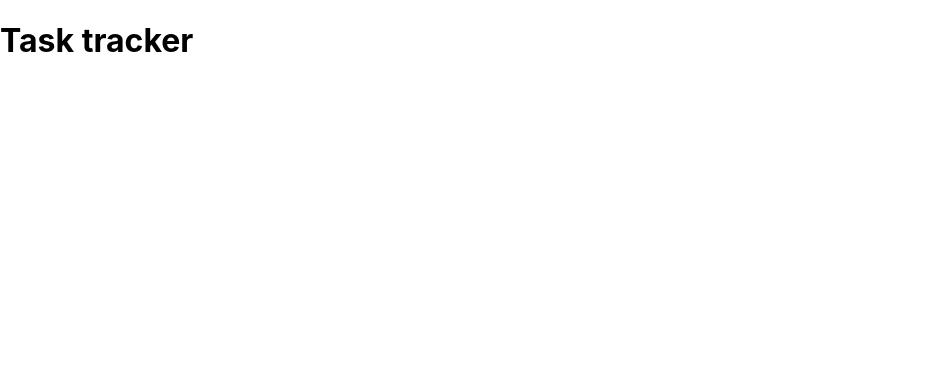
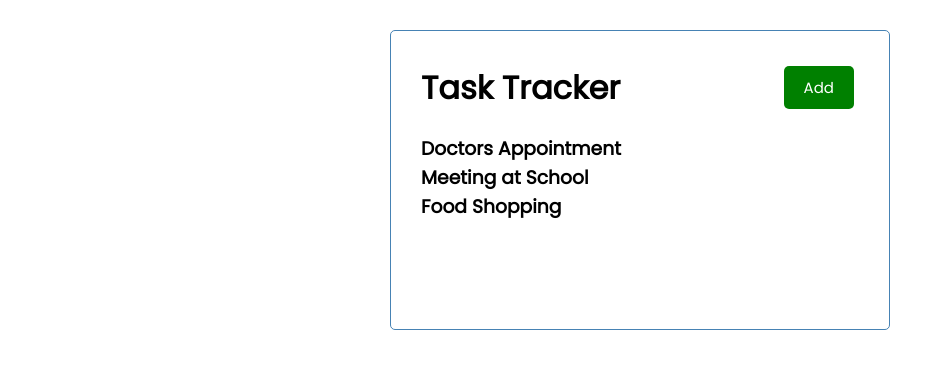
Before and after one commit to Paps254/crash, a React (Create React App) app: page / in a window 1280 px wide. Shown: the top 368 px of the page, without its empty margins (0-952 px from the left). Built offline with nearby package versions, Linux system fonts and the light colour scheme.

Commit message:
first commit

```diff
--- a/src/App.js
+++ b/src/App.js
@@ -1,9 +1,10 @@
 import Header from "./components/Header";
+import Tasks from "./components/Tasks";
 function App() {
-  const name = "Brad";
   return (
     <div className="container">
       <Header />
+      <Tasks />
     </div>
   );
 }
--- /dev/null
+++ b/src/components/Button.js
@@ -0,0 +1,23 @@
+import React from "react";
+import PropTypes from "prop-types";
+
+function Button({ color, text, onClick }) {
+  return (
+    <button
+      onClick={onClick}
+      style={{ backgroundColor: color }}
+      className="btn"
+    >
+      {text}
+    </button>
+  );
+}
+Button.defaultProps = {
+  color: "steelblue",
+};
+Button.propTypes = {
+  text: PropTypes.string,
+  color: PropTypes.string,
+  onClick: PropTypes.func,
+};
+export default Button;
--- a/src/components/Header.js
+++ b/src/components/Header.js
@@ -1,10 +1,20 @@
 import React from "react";
+import PropTypes from "prop-types";
+import Button from "./Button";
 
-const Header = () => {
+const Header = ({ title }) => {
+  const onClick = () => {};
   return (
-    <header>
-      <h1>Task tracker</h1>
+    <header className="header">
+      <h1>{title}</h1>
+      <Button color="green" text="Add" onClick={onClick} />
     </header>
   );
 };
+Header.defaultProps = {
+  title: "Task Tracker",
+};
+Header.propTypes = {
+  title: PropTypes.string.isRequired,
+};
 export default Header;
--- /dev/null
+++ b/src/components/Tasks.js
@@ -0,0 +1,34 @@
+import React from "react";
+import { useState } from "react";
+
+const Tasks = () => {
+  const [tasks, setTasks] = useState([
+    {
+      id: 1,
+      text: "Doctors Appointment",
+      day: "Feb 5th at 2:30pm",
+      reminder: true,
+    },
+    {
+      id: 2,
+      text: "Meeting at School",
+      day: "Feb 6th at 1:30pm",
+      reminder: true,
+    },
+    {
+      id: 3,
+      text: "Food Shopping",
+      day: "Feb 5th at 2:30pm",
+      reminder: false,
+    },
+  ]);
+  return (
+    //setTasks([...tasks,{}])
+    <>
+      {tasks.map((task) => (
+        <h3>{task.text}</h3>
+      ))}
+    </>
+  );
+};
+export default Tasks;
--- a/src/index.css
+++ b/src/index.css
@@ -1,13 +1,112 @@
-body {
+@import url('https://fonts.googleapis.com/css2?family=Poppins:wght@300;400&display=swap');
+
+* {
+  box-sizing: border-box;
   margin: 0;
-  font-family: -apple-system, BlinkMacSystemFont, 'Segoe UI', 'Roboto', 'Oxygen',
-    'Ubuntu', 'Cantarell', 'Fira Sans', 'Droid Sans', 'Helvetica Neue',
-    sans-serif;
-  -webkit-font-smoothing: antialiased;
-  -moz-osx-font-smoothing: grayscale;
+  padding: 0;
 }
 
-code {
-  font-family: source-code-pro, Menlo, Monaco, Consolas, 'Courier New',
-    monospace;
+body {
+  font-family: 'Poppins', sans-serif;
 }
+
+.container {
+  max-width: 500px;
+  margin: 30px auto;
+  overflow: auto;
+  min-height: 300px;
+  border: 1px solid steelblue;
+  padding: 30px;
+  border-radius: 5px;
+}
+
+.header {
+  display: flex;
+  justify-content: space-between;
+  align-items: center;
+  margin-bottom: 20px;
+}
+
+.btn {
+  display: inline-block;
+  background: #000;
+  color: #fff;
+  border: none;
+  padding: 10px 20px;
+  margin: 5px;
+  border-radius: 5px;
+  cursor: pointer;
+  text-decoration: none;
+  font-size: 15px;
+  font-family: inherit;
+}
+
+.btn:focus {
+  outline: none;
+}
+
+.btn:active {
+  transform: scale(0.98);
+}
+
+.btn-block {
+  display: block;
+  width: 100%;
+}
+
+.task {
+  background: #f4f4f4;
+  margin: 5px;
+  padding: 10px 20px;
+  cursor: pointer;
+}
+
+.task.reminder {
+  border-left: 5px solid green;
+}
+
+.task h3 {
+  display: flex;
+  align-items: center;
+  justify-content: space-between;
+}
+
+.add-form {
+  margin-bottom: 40px;
+}
+
+.form-control {
+  margin: 20px 0;
+}
+
+.form-control label {
+  display: block;
+}
+
+.form-control input {
+  width: 100%;
+  height: 40px;
+  margin: 5px;
+  padding: 3px 7px;
+  font-size: 17px;
+}
+
+.form-control-check {
+  display: flex;
+  align-items: center;
+  justify-content: space-between;
+}
+
+.form-control-check label {
+  flex: 1;
+}
+
+.form-control-check input {
+  flex: 2;
+  height: 20px;
+}
+
+footer {
+  margin-top: 30px;
+  text-align: center;
+}
```
